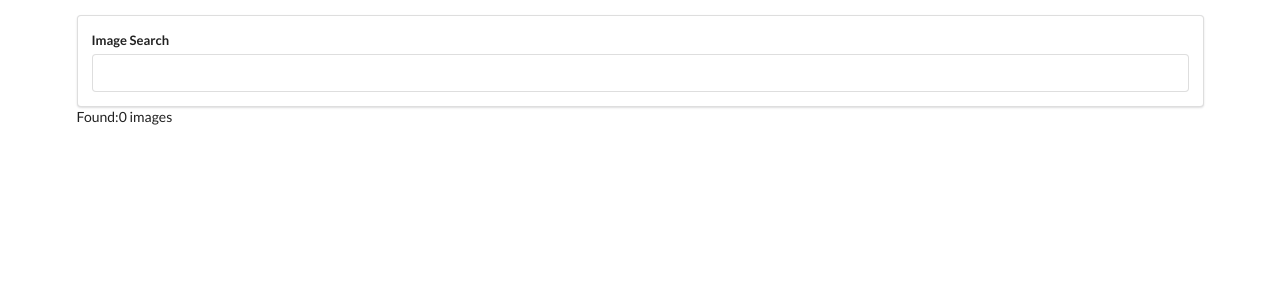
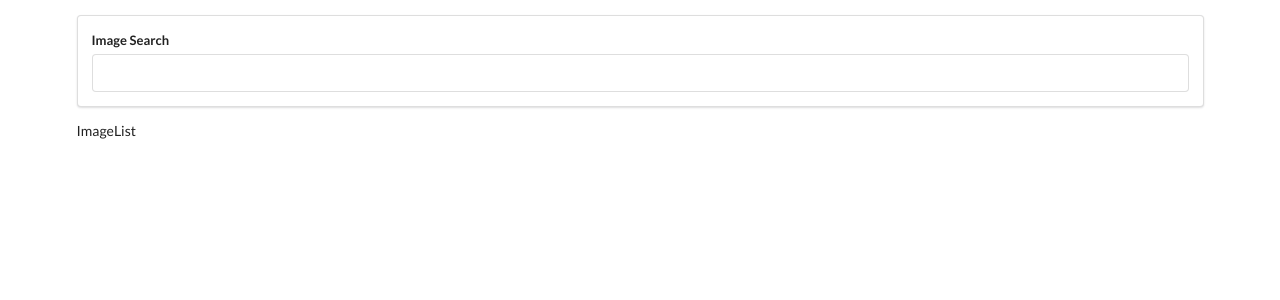
Before and after one commit to sir-josh/rfetchimages, a React (Create React App) app: page / in a window 1280 px wide. Shown: the top 300 px of the page. Built offline with nearby package versions, Linux system fonts and the light colour scheme.

Commit message:
code: create imagelist component for rendering list

```diff
--- a/src/components/App.js
+++ b/src/components/App.js
@@ -1,6 +1,7 @@
 import React, { Component } from 'react';
 import unsplash from '../api/unsplash';
 import SearchBar from './SearchBar';
+import ImageList from './ImageList';
 
 class App extends Component {
     state = {
@@ -19,7 +20,7 @@ class App extends Component {
         return (
             <div className='ui container' style={{ marginTop: '15px' }}>
                 <SearchBar onSubmit={this.onSearchSubmit} />
-                Found:{this.state.images.length} images
+                <ImageList images={this.state.images} />
             </div>
         )
     }
--- /dev/null
+++ b/src/components/ImageList.js
@@ -0,0 +1,10 @@
+import React from 'react';
+
+const ImageList = (props) => {
+    console.log(props.images);
+    return (
+        <div>ImageList</div>
+    )
+}
+
+export default ImageList;
```
